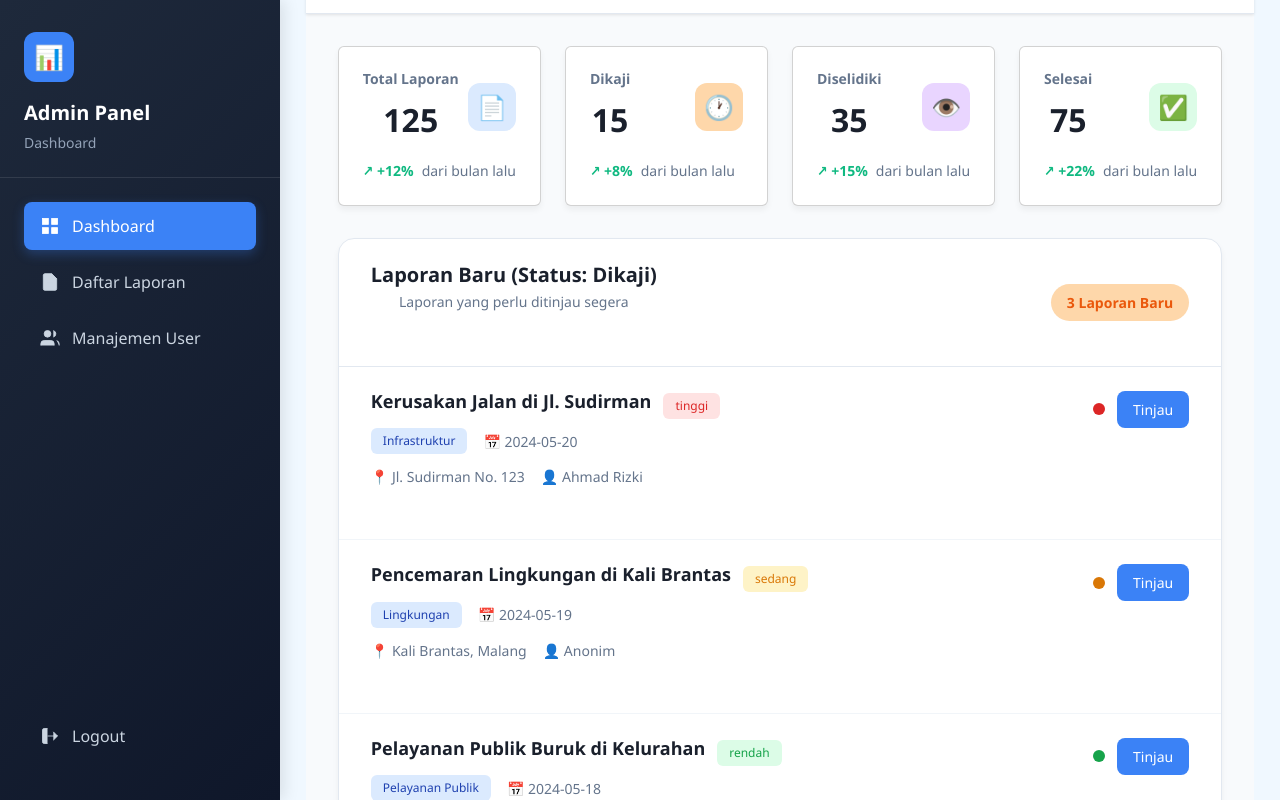
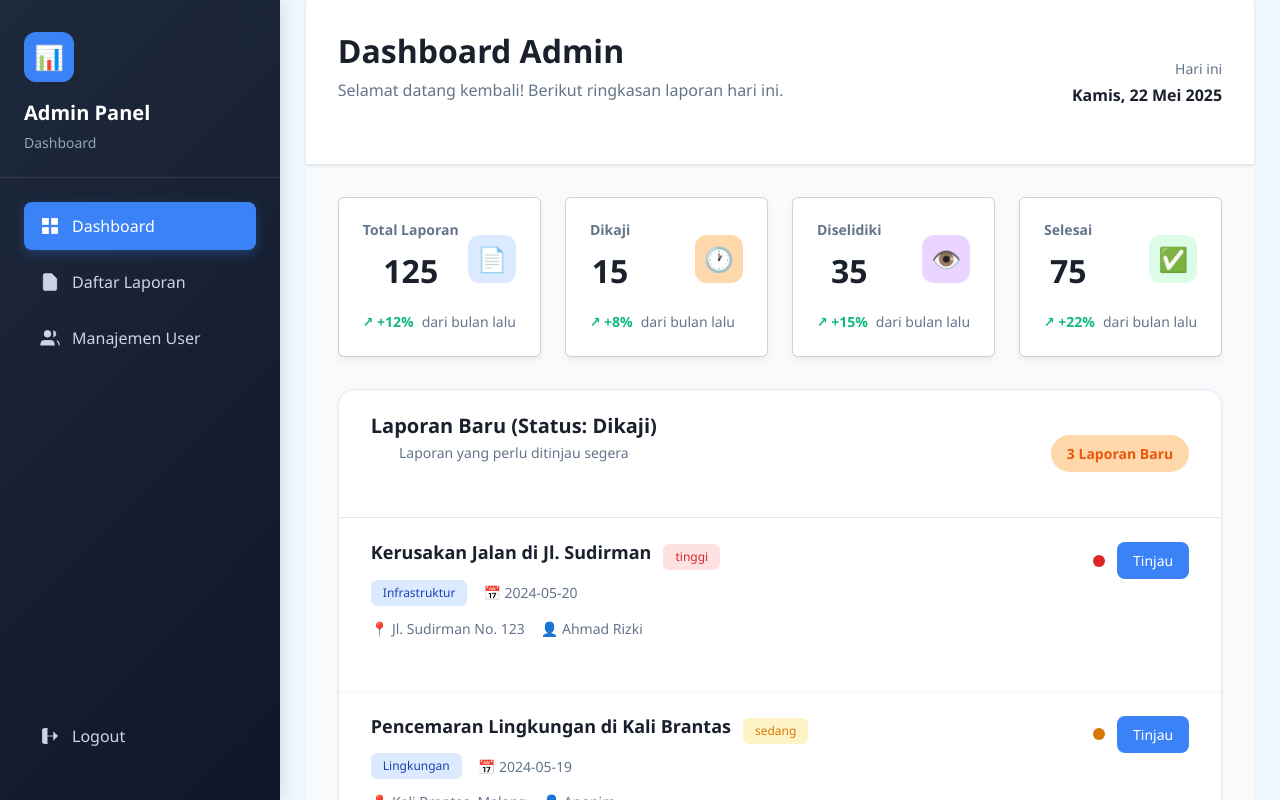
Before and after one commit to aliyyarahma20/wbs_pemweblan, a React (Create React App) app in the folder frontend/: page /admin-dashboard in a window 1280 px wide. Shown: the top 800 px of the page. Built offline with nearby package versions, Linux system fonts and the light colour scheme.

Commit message:
fixing css

```diff
--- a/frontend/src/assets/css/AdminDashboard.css
+++ b/frontend/src/assets/css/AdminDashboard.css
@@ -117,7 +117,7 @@ body {
     flex: 1;
     margin-left: 260px;
     background-color: #f8fafc;
-    min-height: 100vh;
+    height: 100vh;
     width: calc(100% - 260px);
 }
 
@@ -127,7 +127,7 @@ body {
     padding: 2rem;
     border-bottom: 1px solid #e2e8f0;
     box-shadow: 0 1px 3px rgba(0, 0, 0, 0.1);
-    position: relative;
+    position: sticky;
     z-index: 100;
 }
 
```
